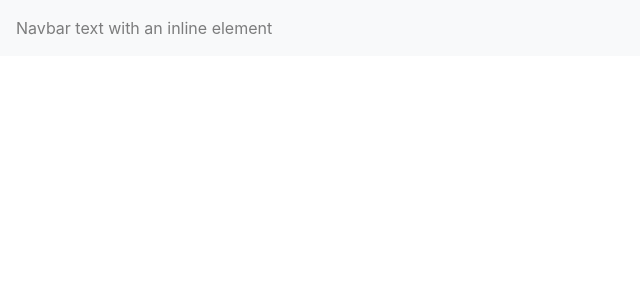
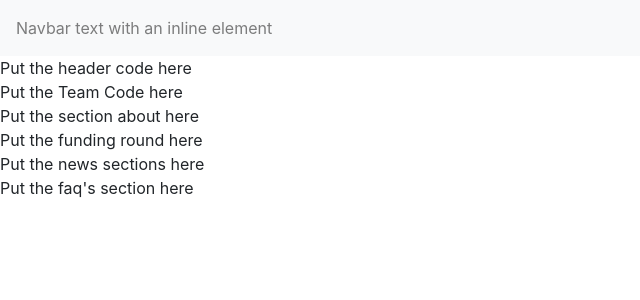
Before and after one commit to KashifAhmed/banadukan-web-customer, an Angular app: page /details in a window 1280 px wide. Before the commit this address led to /. Shown: the top 300 px of the page, without its empty margins (0-640 px from the left). Built offline with nearby package versions, Linux system fonts and the light colour scheme.

Commit message:
Setup details screen

```diff
--- /dev/null
+++ b/server.js
@@ -0,0 +1,5 @@
+const express = require('express');
+const app = express();
+
+app.use(express.static(__dirname + '/dist'));
+app.listen(process.env.PORT || 8080);
--- a/src/app/app.module.ts
+++ b/src/app/app.module.ts
@@ -10,6 +10,7 @@
 import { SliderComponent } from './component/slider/slider.component';
 import { CardComponent } from './component/card/card.component';
 import { ListHorizontalComponent } from './component/list-horizontal/list-horizontal.component';
+import { ItemDetailsComponent } from './feature/item-details/item-details.component';
 
 @NgModule({
   declarations: [
@@ -18,7 +19,8 @@
     HomeComponent,
     SliderComponent,
     CardComponent,
-    ListHorizontalComponent
+    ListHorizontalComponent,
+    ItemDetailsComponent
   ],
   imports: [
     BrowserModule,
--- a/src/app/component/card/card.component.html
+++ b/src/app/component/card/card.component.html
@@ -1,4 +1,4 @@
-<div class="card">
+<div class="card" (click)="openDetail()">
   <div class="card-img__wrapper">
     <img class="card-img-top" src={{item.logo}} alt="Card image cap">
     <div class="category-tags">
--- a/src/app/component/card/card.component.ts
+++ b/src/app/component/card/card.component.ts
@@ -1,4 +1,6 @@
 import { Component, OnInit, Input } from '@angular/core';
+import {Router} from "@angular/router"
+
 
 @Component({
   selector: 'app-card',
@@ -7,7 +9,9 @@
 })
 export class CardComponent implements OnInit {
   @Input() item;
-  constructor() {
+  constructor(
+    private route: Router
+  ) {
   }
 
   ngOnInit() {
@@ -15,4 +19,9 @@
 
   }
 
+
+  openDetail(item){
+    this.route.navigate(['details']);
+  }
+
 }
--- a/src/app/feature/home/home.component.ts
+++ b/src/app/feature/home/home.component.ts
@@ -1,4 +1,5 @@
 import { Component, OnInit } from '@angular/core';
+
 
 
 
@@ -63,5 +64,4 @@
 
   ngOnInit() {
   }
-
 }
--- /dev/null
+++ b/src/app/feature/item-details/item-details.component.html
@@ -0,0 +1,25 @@
+<div class="item-details__container">
+  <div class="header__wrapper">
+    Put the header code here
+  </div>
+
+  <div class="team__wrapper">
+    Put the Team Code here
+  </div>
+
+  <div class="about__wrapper">
+    Put the section about here
+  </div>
+
+  <div class="funding-round__wrapper">
+    Put the funding round here
+  </div>
+
+  <div class="news__wrapper">
+    Put the news sections here
+  </div>
+
+  <div class="faq__wrapper">
+    Put the faq's section here
+  </div>
+</div>
--- /dev/null
+++ b/src/app/feature/item-details/item-details.component.ts
@@ -0,0 +1,15 @@
+import { Component, OnInit } from '@angular/core';
+
+@Component({
+  selector: 'app-item-details',
+  templateUrl: './item-details.component.html',
+  styleUrls: ['./item-details.component.scss']
+})
+export class ItemDetailsComponent implements OnInit {
+
+  constructor() { }
+
+  ngOnInit() {
+  }
+
+}
```
Also changed, not shown: package.json (+5 -2 lines), src/app/app-routing.module.ts (+5 -2 lines), src/app/feature/item-details/item-details.component.scss (added), 2 other files (tests, documents, lock files or other folders).
